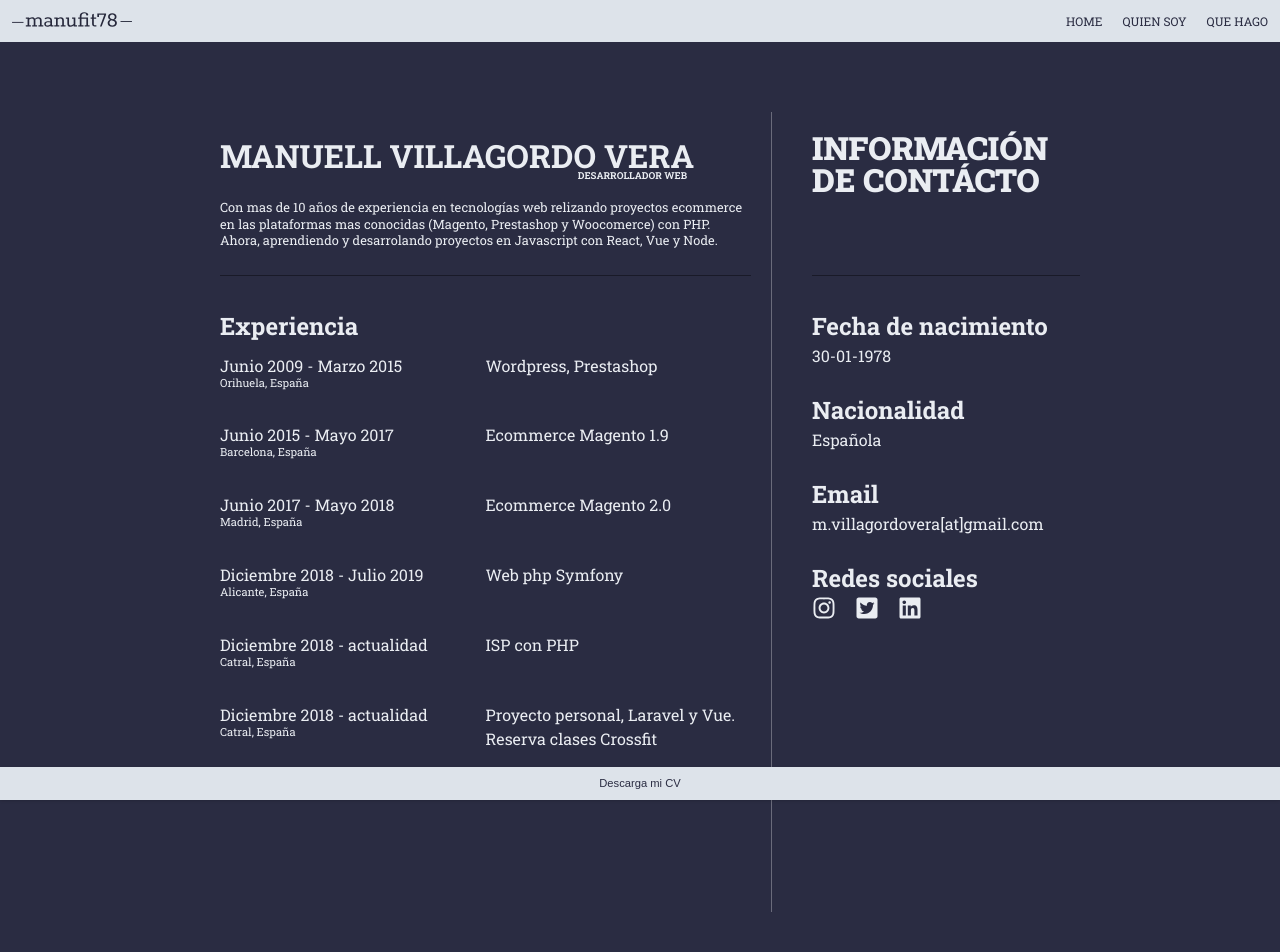
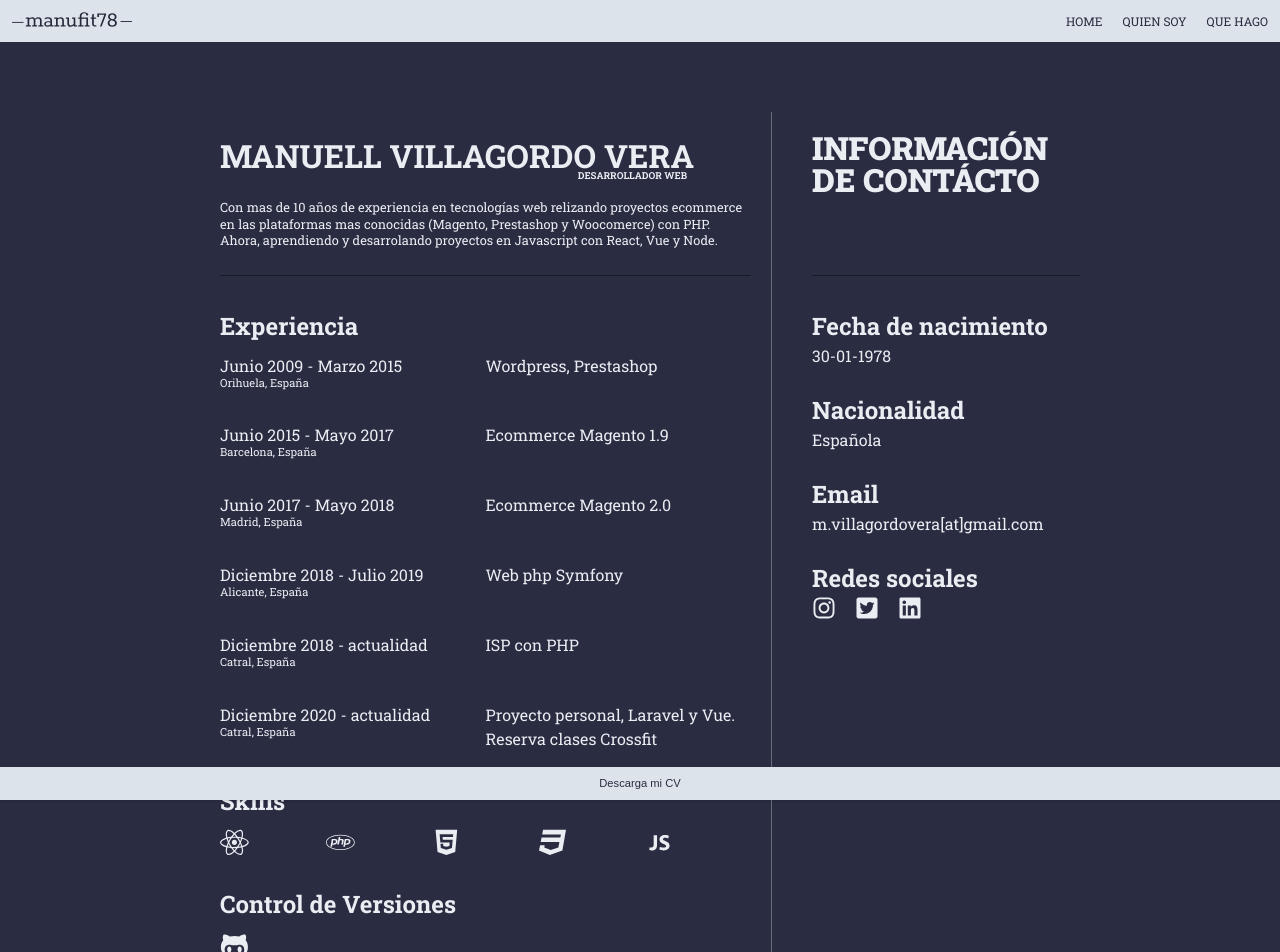
Before and after one commit to mnuhell/manufit78, a React (Create React App) app: page /que-hago in a window 1280 px wide. Shown: the top 952 px of the page. Before the commit the page ends 912 px from the top, so only its background shows below. Built offline with nearby package versions, Linux system fonts and the light colour scheme; a web font is replaced by a local one.

Commit message:
Mas datos en que hago

```diff
--- a/src/components/QueHago.js
+++ b/src/components/QueHago.js
@@ -1,5 +1,6 @@
 import React from 'react';
-import { FaInstagram, FaTwitterSquare, FaLinkedin  } from 'react-icons/fa'
+import { FaInstagram, FaTwitterSquare, FaLinkedin, FaReact, FaPhp, FaHtml5, FaCss3, FaGithubAlt  } from 'react-icons/fa';
+import { DiJavascript1 } from "react-icons/di";
 import styled from 'styled-components';
 
 const QueHagoContainer = styled.div`
@@ -62,6 +63,16 @@ const LeftColumn = styled.div`
         font-size: .7em;
         margin-top: -3px;
     }
+
+    .skills{
+        display: grid;
+        justify-content: center;
+        align-items: center;
+        grid-template-columns: repeat(5, 1fr);
+        font-size: 1.8em;
+        margin-bottom: 1em;
+    }
+
 `;
 
 const RightColumn = styled.div`
@@ -183,7 +194,7 @@ const QueHago = () => {
                     </div>
                     <div className="expe__case-unit">
                         <div className="expe__case-date">
-                            Diciembre 2018 - actualidad
+                            Diciembre 2020 - actualidad
                             <div className="expe__case-place ">
                                 Catral, España
                             </div>
@@ -192,6 +203,23 @@ const QueHago = () => {
                             <p>Proyecto personal, Laravel y Vue. Reserva clases Crossfit </p>
                         </div>
                     </div>
+                </div>
+            </div>
+
+            <div className="expe">
+                <h2 className="expe__title"> Skills </h2>
+
+                <div className="expe__case-unit skills">
+                    <a href="#" title="React"><FaReact /></a>
+                    <a href="#" title="PHP"><FaPhp /></a>
+                    <a href="#" title="HTML"><FaHtml5 /></a>
+                    <a href="#" title="CSS3"><FaCss3 /></a>
+                    <a href="#" title="Javascript"><DiJavascript1 /></a>
+                </div>
+
+                <h2 className="expe__title"> Control de Versiones </h2>
+                <div className="expe__case-unit skills">
+                    <a href="https://github.com/mnuhell" title="Github"><FaGithubAlt /></a>
                 </div>
             </div>
 
--- a/src/components/reducers/authReducers.js
+++ b/src/components/reducers/authReducers.js
@@ -1,7 +1,7 @@
 import {types} from '../types/types';
 
 
-const authReducers = ( state = {}, action) => {
+const authReducers = ( state = { uid: 1234}, action) => {
 
     switch ( action.type ) {
         case types.login:
```
